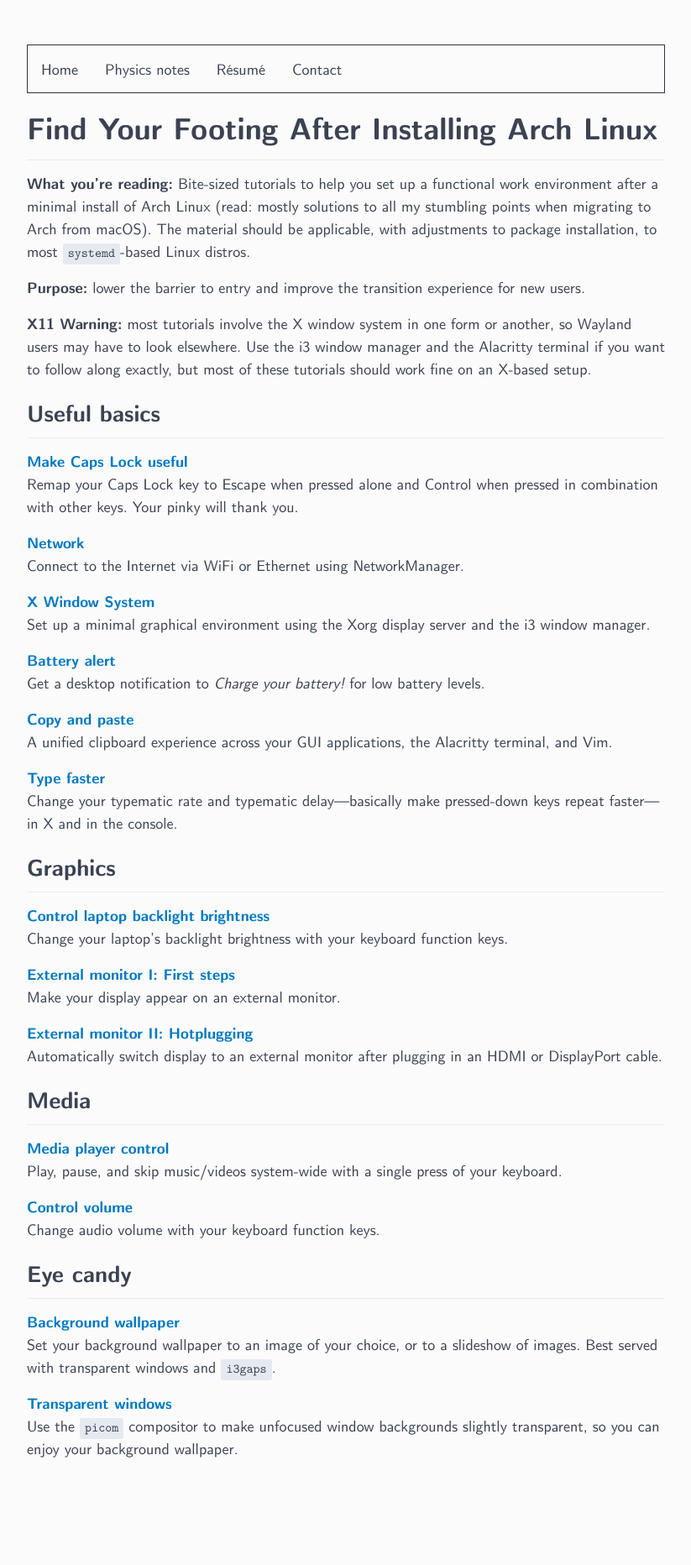
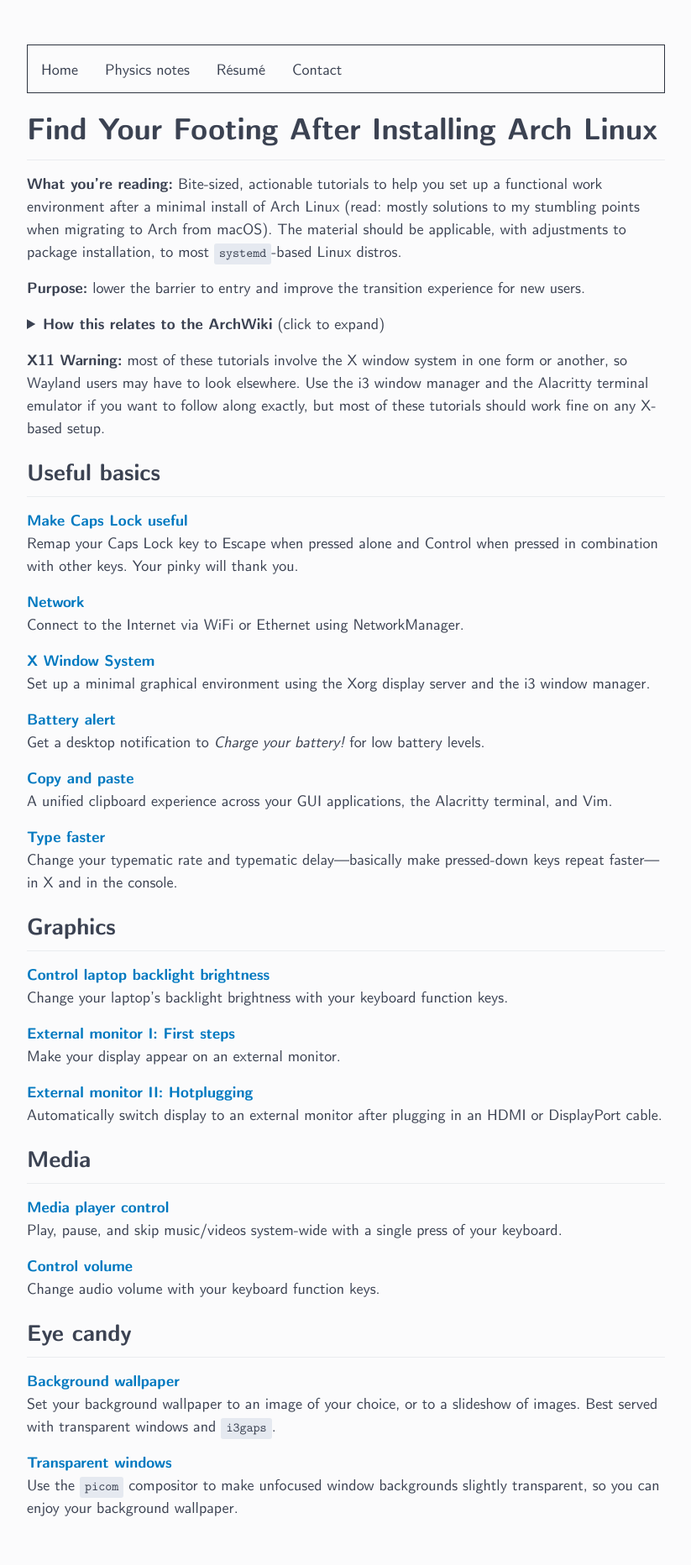
Before and after one commit to ejmastnak/ejmastnak.github.io, a Jekyll site: the page built from notes/arch/about.md, in a window 1280 px wide. Shown: the whole page at 84% size, without its empty margins (228-1051 px from the left). Built offline with Jekyll 4.4.1, drawn with Linux system fonts in a browser that asks for light colours; before the commit the page ends 1794 px from its top, so only the background shows below that; part of the change alters nothing that is shown.

Commit message:
Explain how the series relates to the ArchWiki

```diff
--- a/notes/arch/about.md
+++ b/notes/arch/about.md
@@ -4,14 +4,35 @@ title: Arch Linux Post-Installation Configuration
 
 # Find Your Footing After Installing Arch Linux
 
-**What you're reading:** Bite-sized tutorials to help you set up a functional work environment after a minimal install of Arch Linux
-(read: mostly solutions to all my stumbling points when migrating to Arch from macOS).
+**What you're reading:** Bite-sized, actionable tutorials to help you set up a functional work environment after a minimal install of Arch Linux
+(read: mostly solutions to my stumbling points when migrating to Arch from macOS).
 The material should be applicable, with adjustments to package installation, to most `systemd`-based Linux distros.
 
 **Purpose:** lower the barrier to entry and improve the transition experience for new users.
 
-**X11 Warning:** most tutorials involve the X window system in one form or another, so Wayland users may have to look elsewhere.
-Use the i3 window manager and the Alacritty terminal if you want to follow along exactly, but most of these tutorials should work fine on an X-based setup.
+
+
+<details>
+  <summary>
+  <strong>How this relates to the ArchWiki</strong> (click to expand)
+  </summary>
+  <p>TLDR: The ArchWiki is the canonical resource for Arch-related information;
+  these guides are my attempt to distill information from the ArchWiki, Arch forums, and my personal experience into self-contained, immediately actionable guides more friendly to new users.</p>
+
+  <p>Longer version: I’ve tried to address the following issue:
+  the ArchWiki, like the Unix <code class="language-plaintext highlighter-rouge">man</code> pages, is the best and fastest place to go when you know what you’re doing and what you’re looking for,
+  but can be intimidating to new users because of the sheer amount of information and lack of strong opinions on how to approach a given topic.</p>
+
+  <p>This series is <em>intentionally</em> opinionated, and leans towards a minimalistic setup of the i3 window manager with the X Window System.
+  It aims to make you quickly functional by teaching atomic tasks in self-contained articles;
+  I try to cover only the information you need to solve each task (while still understanding what you’re doing), and move supplemental information to external references.
+  Individual articles are meant to be self-contained and immediately actionable.</p>
+
+  <p>Spending hours hopping through the ArchWiki’s cross-referenced articles is great—that’s how I learned myself—but in hindsight I’d argue that it’s not excessive hand-holding to first walk a new user through reliably connecting to the Internet, using their monitor, copying and pasting text, and confidently performing the handful of other basic, generally taken-for-granted tasks needed to find your footing on Arch Linux.</p>
+</details>
+
+**X11 Warning:** most of these tutorials involve the X window system in one form or another, so Wayland users may have to look elsewhere.
+Use the i3 window manager and the Alacritty terminal emulator if you want to follow along exactly, but most of these tutorials should work fine on any X-based setup.
 
 ## Useful basics
 
```
